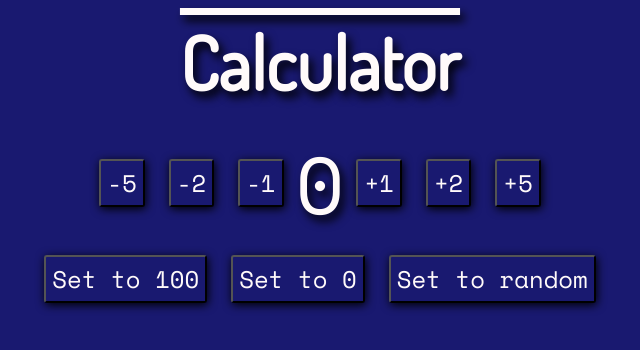
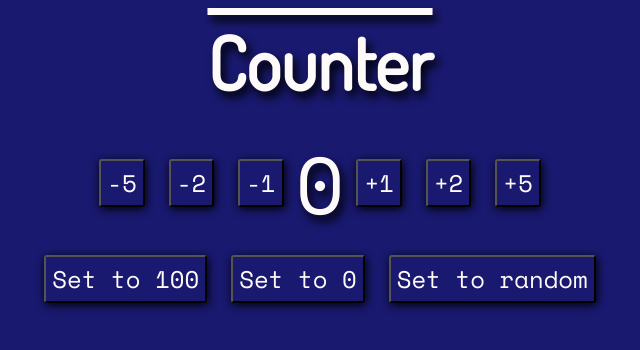
Before and after one commit to chighja/reactCalculator, a React (Create React App) app: page / in a window 1280 px wide. Shown: the top 350 px of the page, without its empty margins (320-960 px from the left). Built offline with nearby package versions, Linux system fonts and the light colour scheme; the HTML template or start-up script is replaced by a standard one.

Commit message:
fixed header title

```diff
--- a/src/components/header.js
+++ b/src/components/header.js
@@ -5,7 +5,7 @@ class Header extends Component {
   render() {
     return (
       <div className="header">
-        <h1 className="headTxt">Calculator</h1>
+        <h1 className="headTxt">Counter</h1>
       </div>
     );
   }
```
